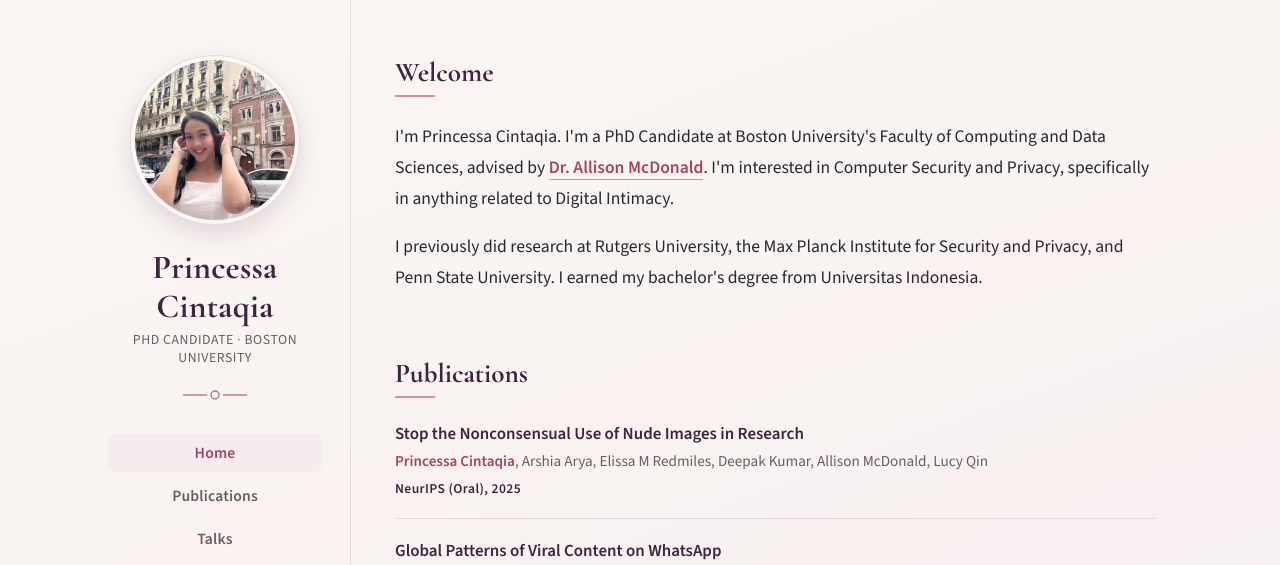
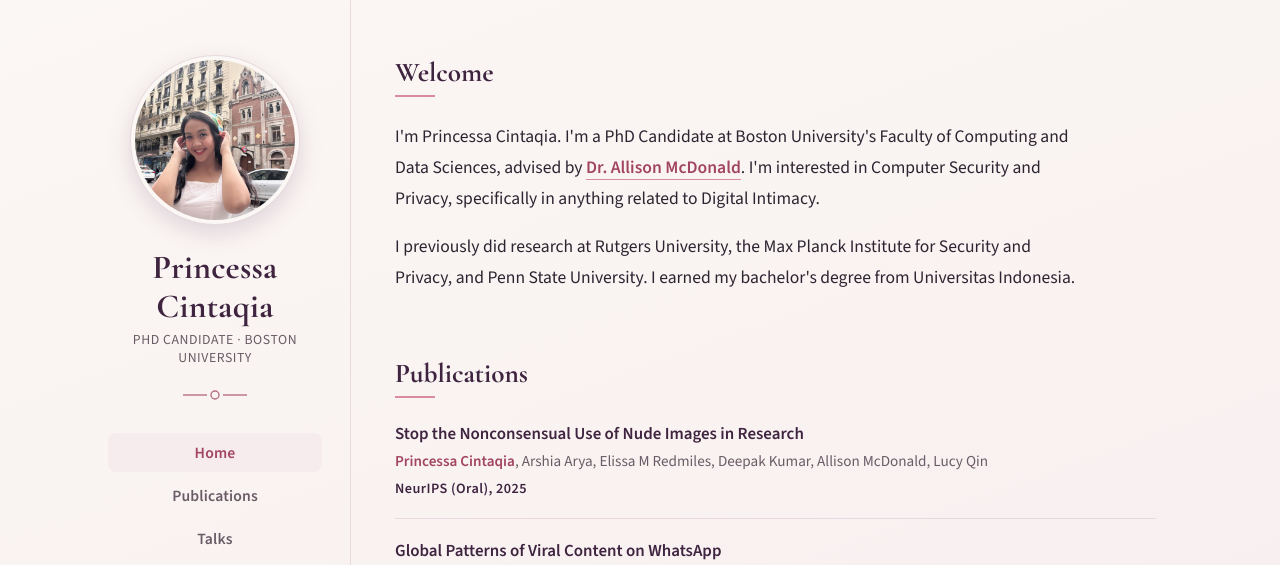
Before and after one commit to princessacintaqia/princessa-phd-site, a plain HTML site: page index.html in a window 1280 px wide. Shown: the top 565 px of the page. Drawn offline with nearby package versions, Linux system fonts and the light colour scheme.

Commit message:
Update index.html

```diff
--- a/index.html
+++ b/index.html
@@ -148,7 +148,7 @@
     font-size:1.1em;
     line-height:1.75;
     color: var(--text);
-    width:100%;
+    width:90%;
     max-width:1200px;
   }
   .bio a { color: var(--rose); font-weight:600; text-decoration:none; border-bottom:1px solid var(--rose-soft); }
@@ -167,7 +167,7 @@
   .authors { font-size:0.95em; color: var(--text-soft); margin:6px 0; }
   .myname { font-weight:700; color: var(--rose); }
   .venue {
-    font-size:0.85em;
+    font-size:0.89em;
     font-weight:600;
     letter-spacing:0.03em;
     color: var(--plum-dark);
```
